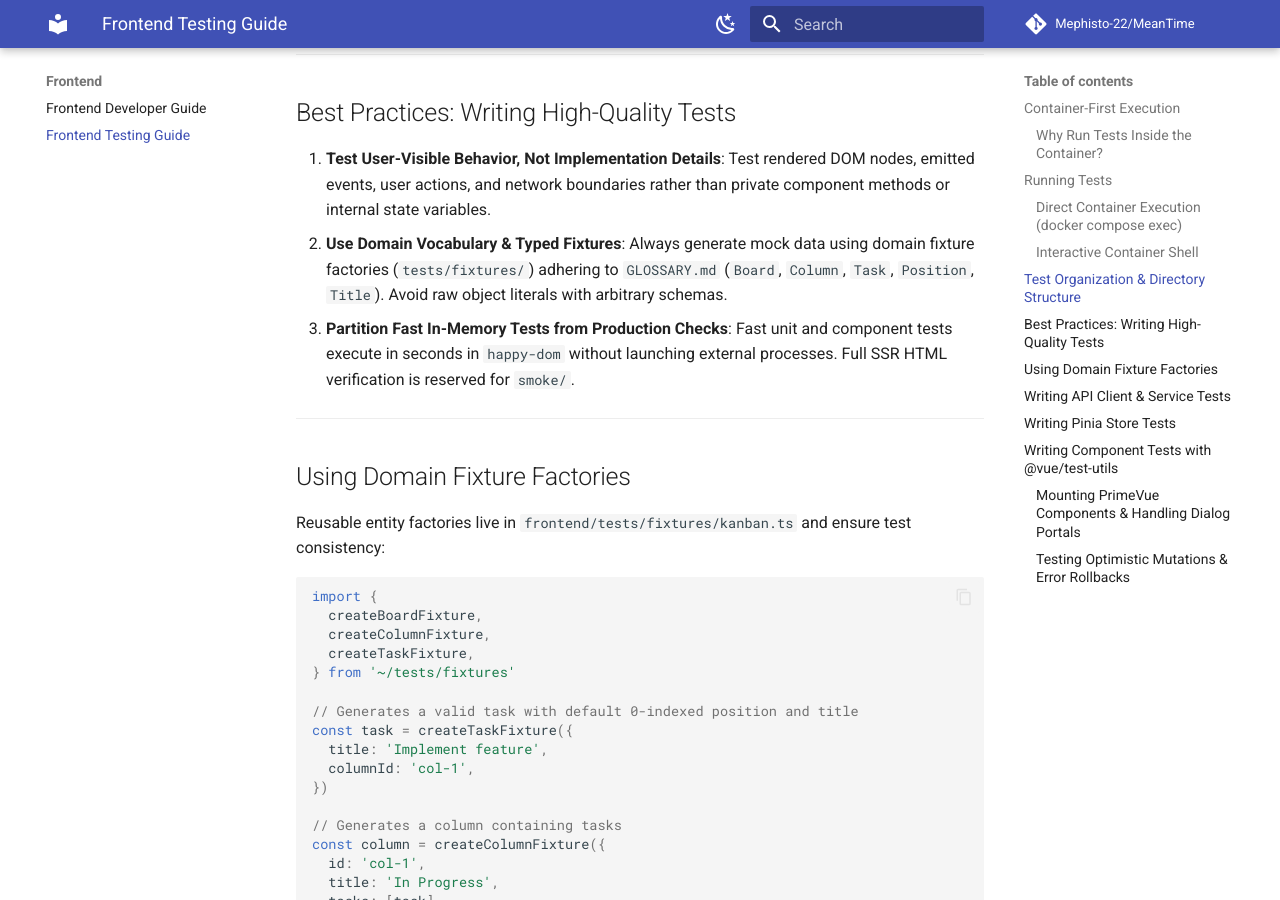
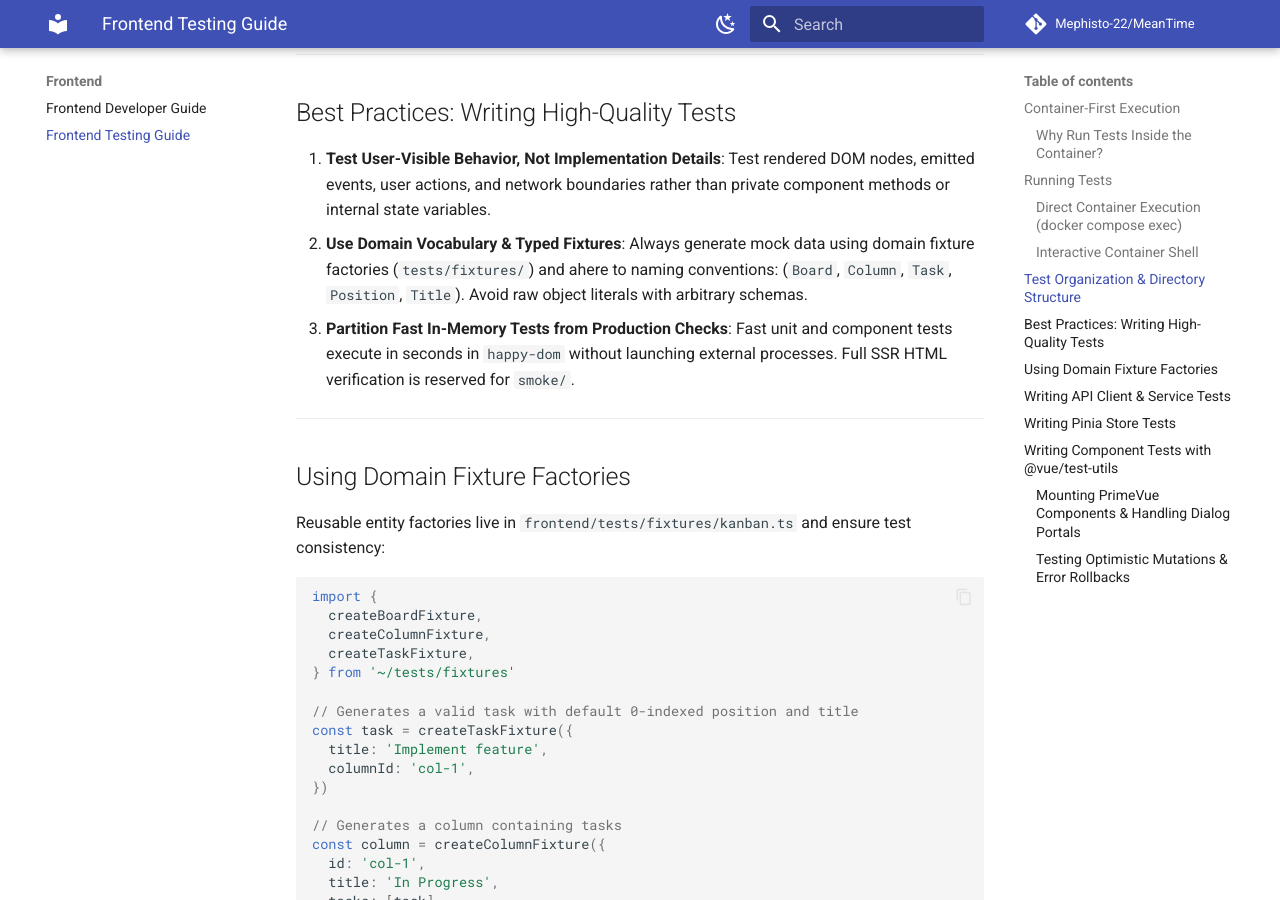
Before and after one commit to Mephisto-22/MeanTime, an MkDocs documentation site: the page built from docs/frontend/testing.md, in a window 1280 px wide and 900 px high, scrolled down 2350 px. Built offline with MkDocs 1.6.1 and Material for MkDocs 9.7.7, drawn with Linux system fonts in a browser that asks for light colours; comment, search, counter and statistics services are not loaded.

Commit message:
More slop in documentation.

```diff
--- a/docs/frontend/testing.md
+++ b/docs/frontend/testing.md
@@ -87,7 +87,7 @@ frontend/tests/
 ## Best Practices: Writing High-Quality Tests
 
 1. **Test User-Visible Behavior, Not Implementation Details**: Test rendered DOM nodes, emitted events, user actions, and network boundaries rather than private component methods or internal state variables.
-2. **Use Domain Vocabulary & Typed Fixtures**: Always generate mock data using domain fixture factories (`tests/fixtures/`) adhering to `GLOSSARY.md` (`Board`, `Column`, `Task`, `Position`, `Title`). Avoid raw object literals with arbitrary schemas.
+2. **Use Domain Vocabulary & Typed Fixtures**: Always generate mock data using domain fixture factories (`tests/fixtures/`) and ahere to naming conventions: (`Board`, `Column`, `Task`, `Position`, `Title`). Avoid raw object literals with arbitrary schemas.
 3. **Partition Fast In-Memory Tests from Production Checks**: Fast unit and component tests execute in seconds in `happy-dom` without launching external processes. Full SSR HTML verification is reserved for `smoke/`.
 
 ---
```
